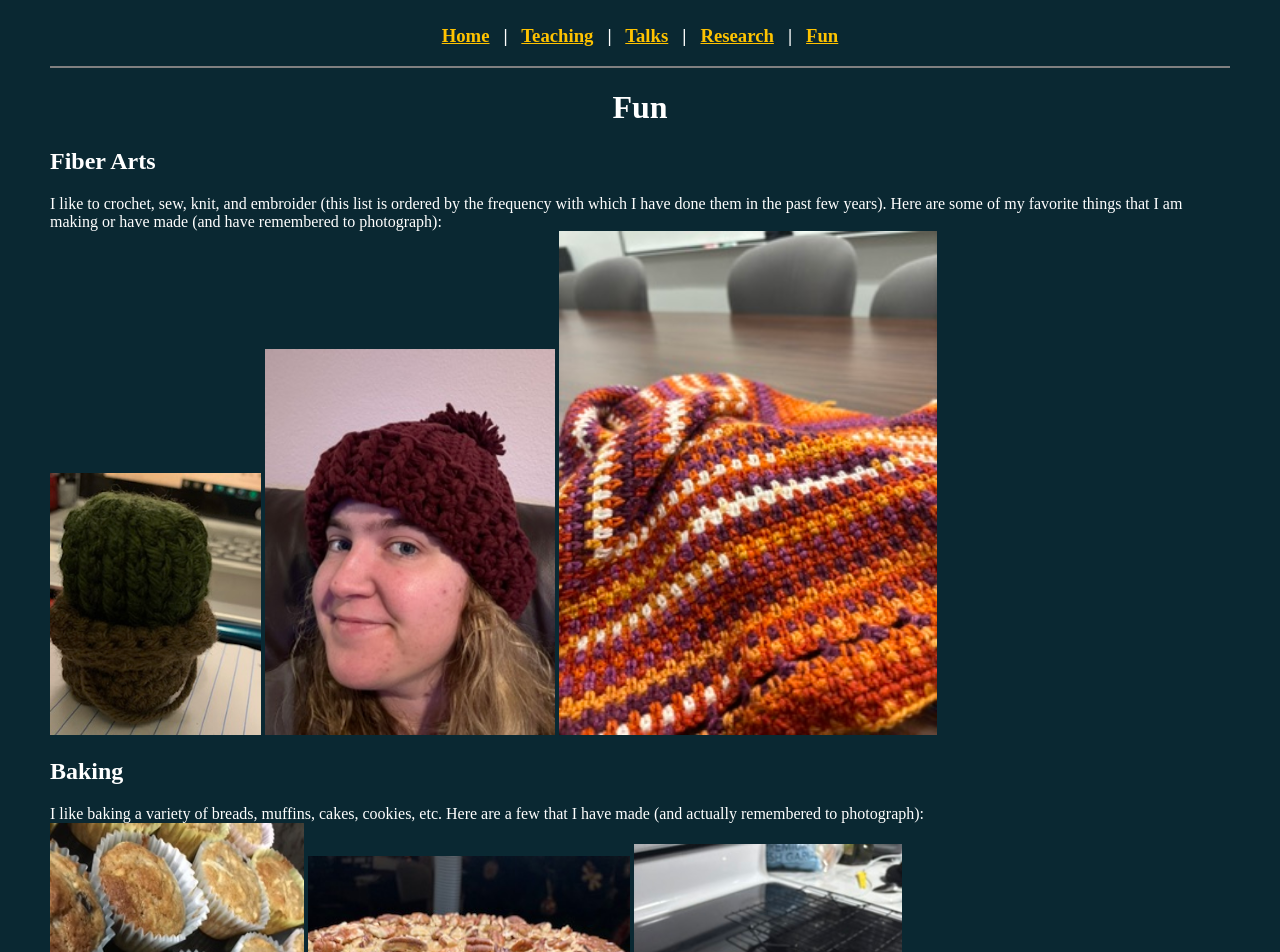
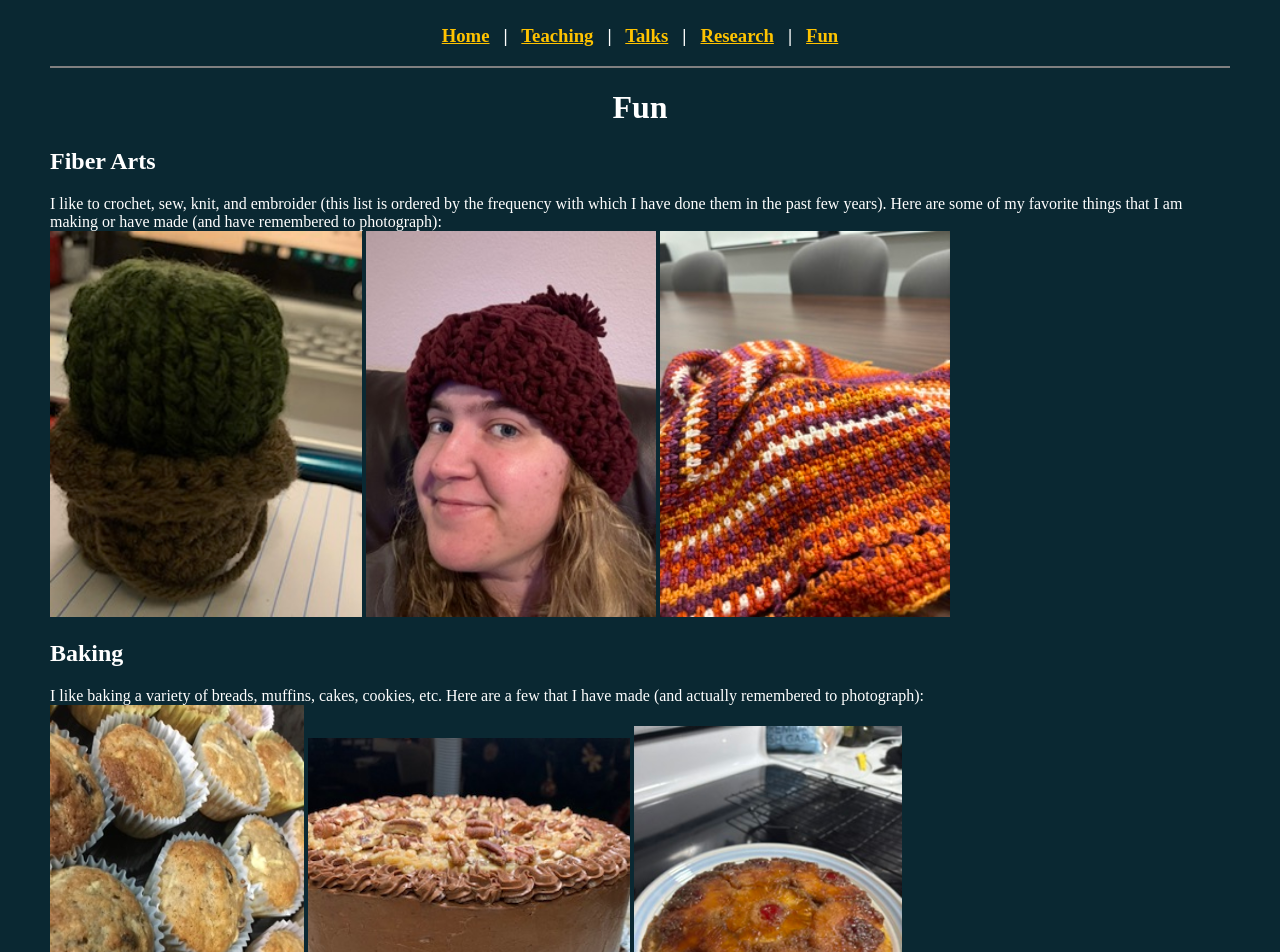
Before and after one commit to abaumheckel/abaumheckel.github.io, a Jekyll site: the page fun.html, which Jekyll copies as it is, in a window 1280 px wide. Shown: the top 952 px of the page. Built offline with Jekyll 4.4.1, drawn with Linux system fonts in a browser that asks for light colours.

Commit message:
Update fun.html

```diff
--- a/fun.html
+++ b/fun.html
@@ -37,9 +37,9 @@ Fun
 <H2> <left> Fiber Arts </left></H2>
 I like to crochet, sew, knit, and embroider (this list is ordered by the frequency with which I have done them in the past few years).
   Here are some of my favorite things that I am making or have made (and have remembered to photograph): <br>
-  <img src="cactus.jpeg" ;="" alt="A dark green cactus with a brown pot, crocheted. Sitting on a writing pad with a laptop in the background." height="262" width="211">
+  <img src="cactus.jpeg" ;="" alt="A dark green cactus with a brown pot, crocheted. Sitting on a writing pad with a laptop in the background." height="386" width="312">
   <img src="maroonbeanie.jpeg" ;="" alt="A blonde woman wearing a maroon crocheted beanie with a wide upturned cuff and a pompom made of the same yarn." height="386" width="290">
-  <img src="purpleorangeshawl.jpeg" ;="" alt="A crocheted triangular shawl made with orange, purple, and white variegated yarn sitting on a table in front of a whiteboard." height="504" width="378">
+  <img src="purpleorangeshawl.jpeg" ;="" alt="A crocheted triangular shawl made with orange, purple, and white variegated yarn sitting on a table in front of a whiteboard." height="386" width="290">
 <H2><left> Baking </left></H2>
 I like baking a variety of breads, muffins, cakes, cookies, etc. Here are a few that I have made (and actually remembered to photograph):<br>
   <img src="applebananamuffins.JPG" ;="" alt="Some light golden brown muffins with some variability in appearance due to shredded apple, cinnamon, and raisins." height="378" width="254">
```
